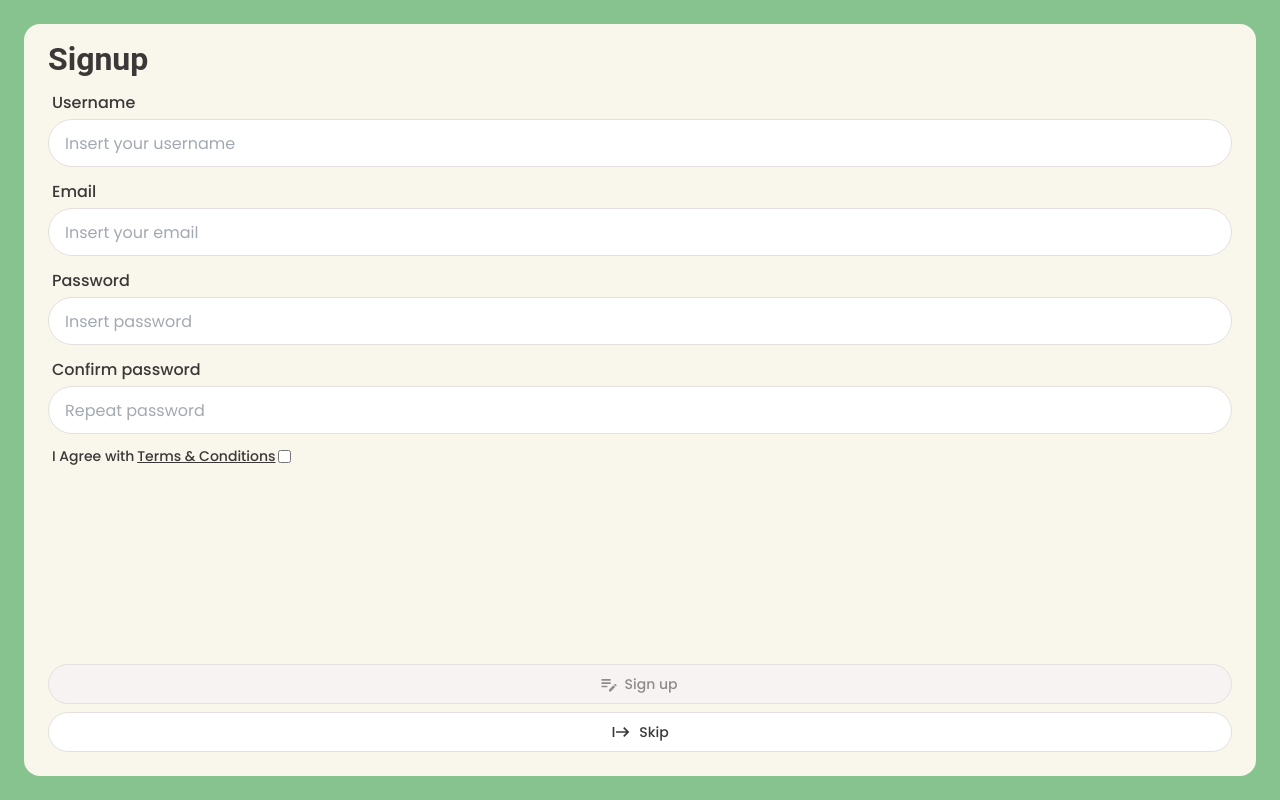
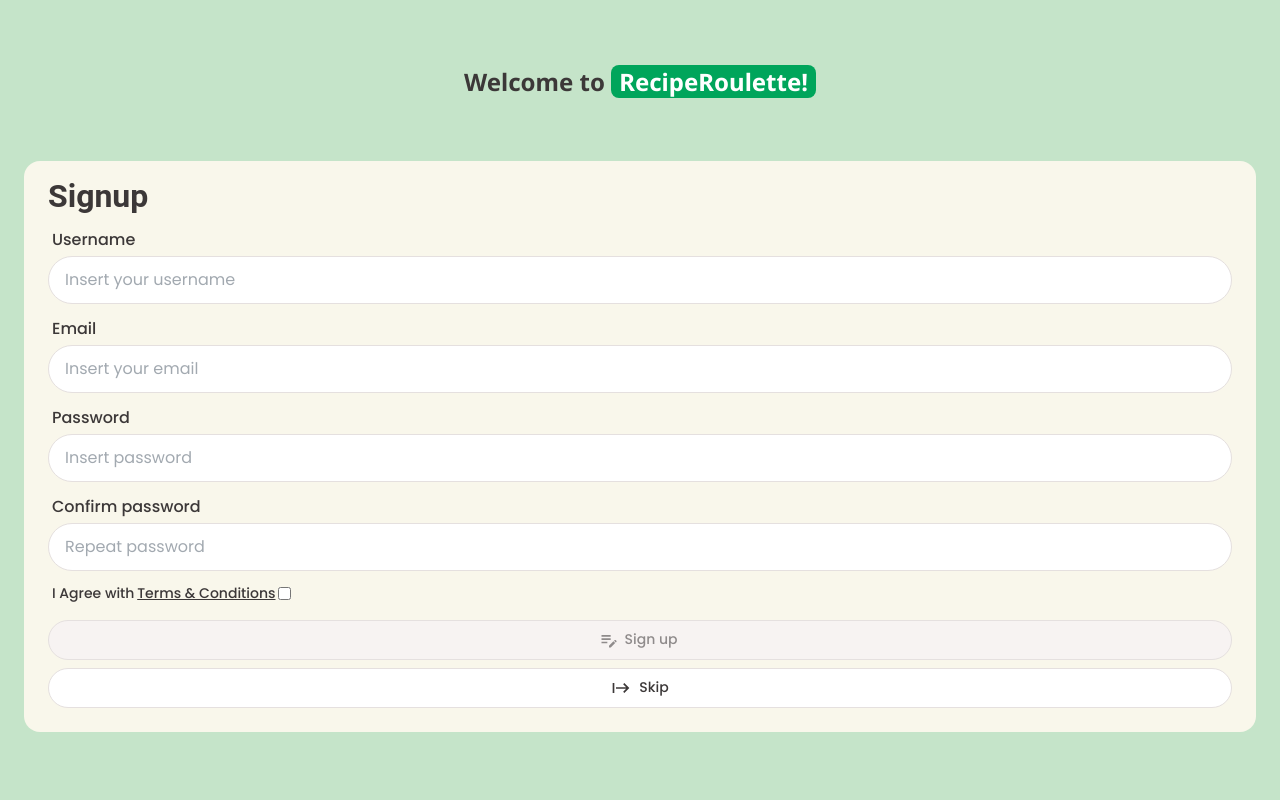
Before and after one commit to develhope/FS25-Team2-Project4, a React (Vite) app in the folder recipe-roulette.js/: page /signup in a window 1280 px wide. Built offline with nearby package versions, Linux system fonts and the light colour scheme; a web font is replaced by a local one.

Commit message:
login and signup CSS update

```diff
--- a/recipe-roulette.js/src/components/authentication/login/Login.module.scss
+++ b/recipe-roulette.js/src/components/authentication/login/Login.module.scss
@@ -8,7 +8,7 @@
     border-radius: $size-16;
     width: calc(100vw - 3rem);
     font-size: $text-size-14;
-    flex-grow: 1;
+    border: 1px solid $light-gray;
 }
 
 .title {
@@ -34,8 +34,7 @@
     justify-content: space-between;
     padding: 0 1.5rem;
     box-sizing: border-box;
-    gap: 1.5rem;
-    flex-grow: 1;
+    gap: 1rem;
 
     p {
         margin: 0;
@@ -45,7 +44,6 @@
         flex-direction: column;
         width: 100%;
         height: fit-content;
-        flex-grow: 1;
         input {
             width: 100%;
             border-radius: $size-24;
--- a/recipe-roulette.js/src/components/authentication/signup/Signup.module.scss
+++ b/recipe-roulette.js/src/components/authentication/signup/Signup.module.scss
@@ -8,7 +8,6 @@
     border-radius: $size-16;
     width: calc(100vw - 3rem);
     font-size: $text-size-14;
-    flex-grow: 1;
 }
 
 .title {
@@ -33,15 +32,11 @@
     padding-bottom: 1.5rem;
     box-sizing: border-box;
     gap: 1rem;
-    flex-grow: 1;
-
     .inputBox {
         display: flex;
         flex-direction: column;
         justify-content: flex-start;
         width: 100%;
-        flex-grow: 1;
-
         input {
             display: flex;
             align-items: center;
--- a/recipe-roulette.js/src/pages/Login/LoginPage.jsx
+++ b/recipe-roulette.js/src/pages/Login/LoginPage.jsx
@@ -5,11 +5,14 @@ import { useLocationHook } from "../../hooks/useLocationHook"
 import classes from "./LoginPage.module.scss"
 
 export function LoginPage() {
-    const {location } = useLocationHook()
+    const { location } = useLocationHook()
     const { animate } = useAnimate(location)
 
     return (
         <section className={`${classes.pageBox} ${animate && classes.animateLoginPage}`}>
+            <h2>
+                Welcome back to <br/> <span>RecipeRoulette!</span>
+            </h2>
             <Login prevLocation={location.pathname} />
         </section>
     )
--- a/recipe-roulette.js/src/pages/Login/LoginPage.module.scss
+++ b/recipe-roulette.js/src/pages/Login/LoginPage.module.scss
@@ -4,15 +4,16 @@
     display: flex;
     flex-direction: column;
     align-items: center;
-    justify-content: flex-start;
-    background-color: $main-color;
+    justify-content: space-evenly;
+    background-color: $second-color;
+    width: 100%;
     height: 100%;
-    width: 100%;
     color: $darkest-gray;
     padding: $size-24;
     box-sizing: border-box;
     overflow-y: scroll;
     border-radius: 3rem;
+    gap: 1.25rem;
 
     scale: 0.8;
     transition:
@@ -26,3 +27,19 @@
         scale 0.45s cubic-bezier(0.08, 0.82, 0.17, 1),
         border-radius 0.45s cubic-bezier(0.08, 0.82, 0.17, 1);
 }
+
+.pageBox h2 {
+    font-size: $text-size-24;
+    color: $dark-gray;
+    font-family: $font-title;
+    text-align: center;
+    font-weight: bold;
+    margin: 0;
+    line-height: 120%;
+}
+.pageBox h2 span {
+    background-color: #00a55b;
+    color: white;
+    padding: 0 .5rem;
+    border-radius: .5rem;
+}
--- a/recipe-roulette.js/src/pages/Signup/SignupPage.jsx
+++ b/recipe-roulette.js/src/pages/Signup/SignupPage.jsx
@@ -4,10 +4,13 @@ import { useAnimate } from "../../hooks/animatePages/useAnimate"
 import { useLocationHook } from "../../hooks/useLocationHook"
 
 export function SignupPage() {
-    const {location } = useLocationHook()
+    const { location } = useLocationHook()
     const { animate } = useAnimate(location)
     return (
         <section className={`${classes.pageBox} ${animate && classes.animateSignupPage}`}>
+            <h2>
+                Welcome to <span>RecipeRoulette!</span>
+            </h2>
             <Signup />
         </section>
     )
--- a/recipe-roulette.js/src/pages/Signup/SignupPage.module.scss
+++ b/recipe-roulette.js/src/pages/Signup/SignupPage.module.scss
@@ -4,14 +4,15 @@
     display: flex;
     flex-direction: column;
     align-items: center;
-    justify-content: flex-start;
-    background-color: $main-color;
+    justify-content: space-evenly;
+    background-color: $second-color;
     height: 100%;
     width: 100%;
     color: $darkest-gray;
     padding: $size-24;
     overflow-y: scroll;
     box-sizing: border-box;
+    gap: 1.25rem;
 
     border-radius: 3rem;
     scale: .8;
@@ -27,3 +28,20 @@
         scale 0.45s cubic-bezier(0.08, 0.82, 0.17, 1),
         border-radius 0.45s cubic-bezier(0.08, 0.82, 0.17, 1);
 }
+
+.pageBox h2 {
+    font-size: $text-size-24;
+    color: $dark-gray;
+    font-family: $font-title;
+    text-align: center;
+    font-weight: bold;
+    margin: 0;
+    line-height: 120%;
+
+}
+.pageBox h2 span {
+    background-color: #00a55b;
+    color: white;
+    padding: 0 .5rem;
+    border-radius: .5rem;
+}
```
